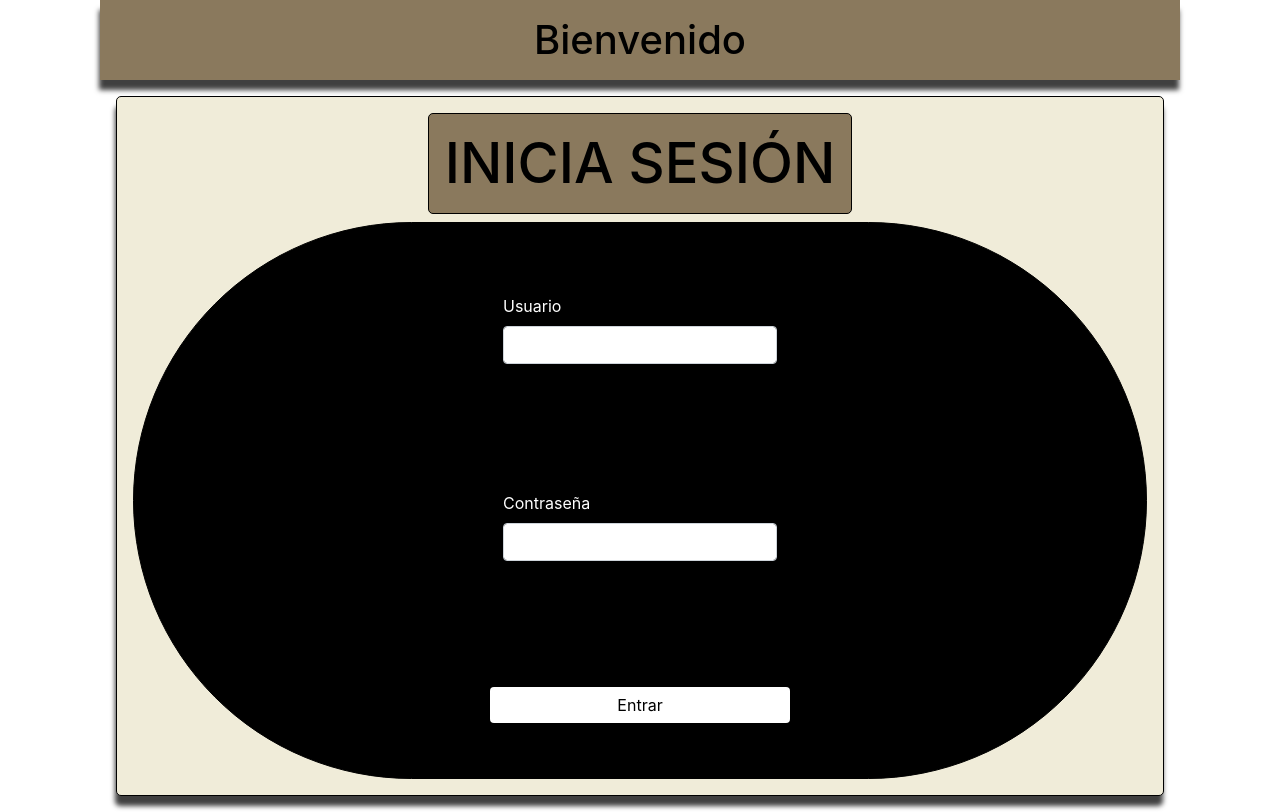
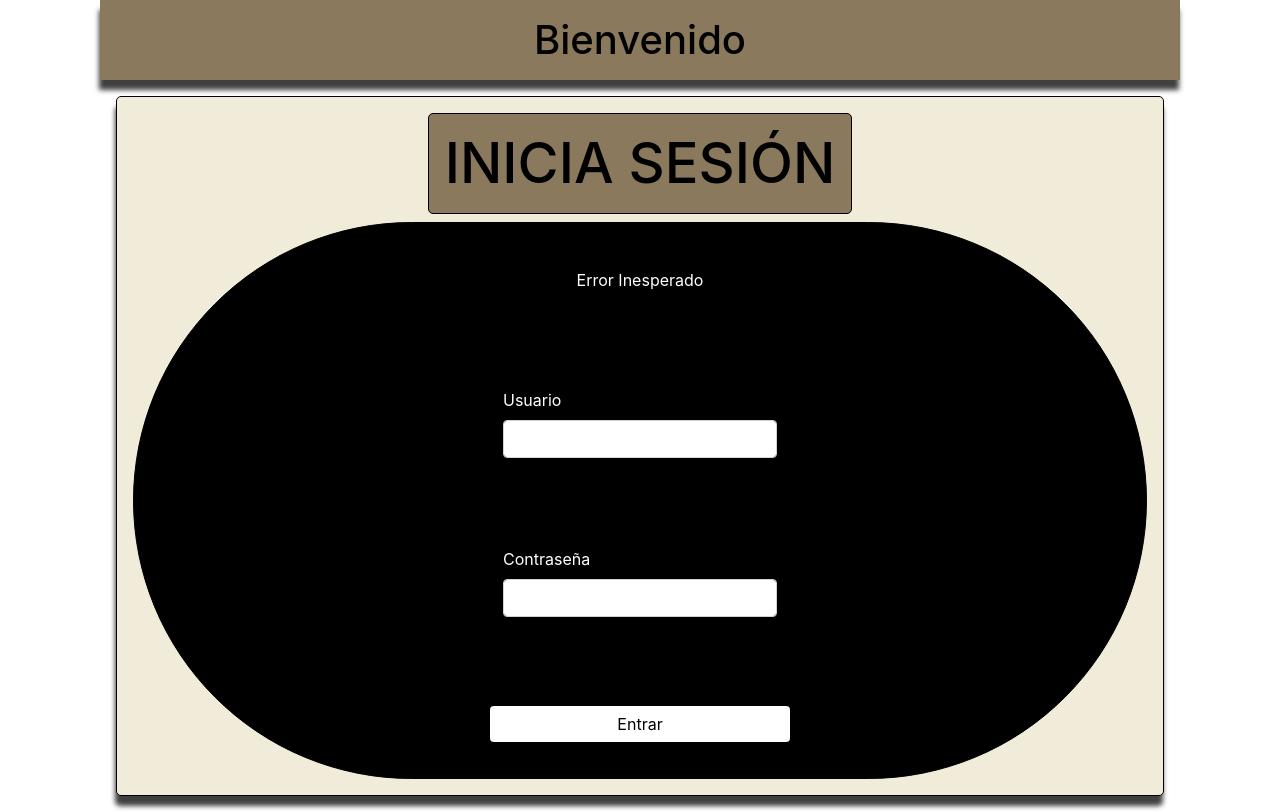
Before and after one commit to ValentinoSanchez00/Videoclub_WithPhpObjet, a PHP site: page /index.php?error=2 in a window 1280 px wide. Run offline with PHP 8.4, Linux system fonts and the light colour scheme.

Commit message:
empezando los errores

```diff
--- a/css/style.css
+++ b/css/style.css
@@ -97,6 +97,7 @@
 }
 .img_actor{
     width: 100px;
+    height: 150px;
 }
 .contenedor_botones{
     margin: 1rem;
--- a/index.php
+++ b/index.php
@@ -16,6 +16,25 @@
             <h2 class="main__title">INICIA SESIÓN</h2>
             <form class="main__form" method="post" action="./pages/peliculas.php">
                     <?php
+                   if (isset($_GET['error'])) {
+                       $error=$_GET['error'];
+                       if ($error==1) {
+
+                         ?>
+                        <span class="p-2 rounded background__error">Usuario o Contraseña incorrectos</span>
+                        <?php
+                       }
+
+                       if ($error==2) {
+                           ?>
+                        <span class="p-2 rounded background__error">Error Inesperado</span>
+                        <?php
+                       }
+
+
+                   }
+
+
 
                     ?>
                     <div class="mt-3 mb-3">
--- a/pages/borrar.php
+++ b/pages/borrar.php
@@ -2,7 +2,7 @@
 session_start();
 
 if (!$_SESSION["nombre"]) {
-    header("Location: ../index.php");
+    header("Location: ../index.php?error=2");
 } else {
 
     try {
--- a/pages/peliculas.php
+++ b/pages/peliculas.php
@@ -25,7 +25,7 @@ if ($_SERVER["REQUEST_METHOD"] == "POST") {
                 $nuevousuario = new Usuario($usuario["id"], $usuario["username"], $usuario["password"], $usuario["rol"]);
             }
         } else {
-            header("Location: ../index.php");
+            header("Location: ../index.php?error=1");
         }
     } catch (Exception $e) {
         echo "Error al hacer la consulta: " . $e->getMessage();
@@ -35,7 +35,7 @@ if ($_SERVER["REQUEST_METHOD"] == "POST") {
 }
 
 if (!$_SESSION["nombre"]) {
-    header("Location: ../index.php");
+    header("Location: ../index.php?error=2");
 }
 ?>
 
```
